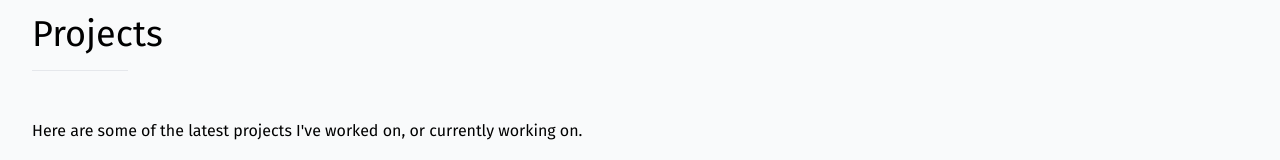
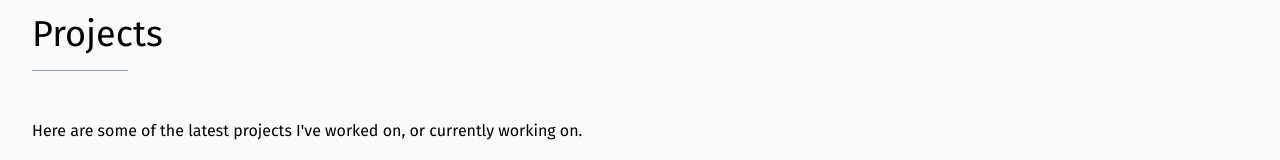
Before and after one commit to gouldie/gouldie.github.io, a Next.js app: page /projects in a window 1280 px wide. Shown: the part 150-310 px from the top of the page. Built offline with nearby package versions, Linux system fonts and the light colour scheme.

Commit message:
style fixes

```diff
--- a/components/Layout.js
+++ b/components/Layout.js
@@ -33,7 +33,7 @@ export default function Layout({ children, ...customMeta }) {
         {/* <meta name='twitter:image' content={meta.image} /> */}
       </Head>
       <Header />
-      <main id='skip' className='my-container mb-8'>
+      <main id='skip' className='my-container pb-8'>
         {children}
       </main>
     </>
--- a/pages/projects.js
+++ b/pages/projects.js
@@ -31,7 +31,7 @@ export default function Projects() {
     <Layout>
       <h1 className='text-4xl mb-4'>Projects</h1>
 
-      <hr className='w-24 mb-12' />
+      <hr className='w-24 mb-12 border-gray-400' />
 
       <p className='mb-8'>
         Here are some of the latest projects I've worked on, or currently working on.
--- a/styles/global.css
+++ b/styles/global.css
@@ -22,7 +22,7 @@
 
 .label {
   width: 40px;
-  height: 19px;
+  height: 20px;
   background-color: #111;
   display: flex;
   border-radius: 50px;
@@ -34,8 +34,8 @@
 }
 
 .ball {
-  width: 15px;
-  height: 15px;
+  width: 16px;
+  height: 16px;
   background-color: white;
   position: absolute;
   top: 2px;
```
